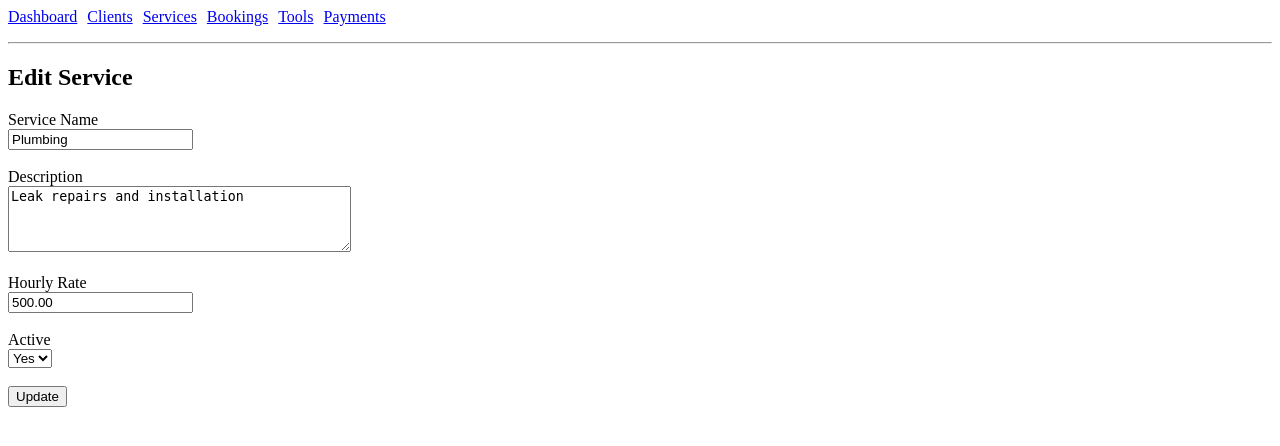
After one commit to rsarthou555264zee/assessment_beginner, a PHP site: page /pages/services_edit.php?id=1 in a window 1280 px wide. The commit adds this page. Shown: the top 446 px of the page. Run offline with PHP 8.4, Linux system fonts and the light colour scheme; data comes from the database, SQL or seed files in the repository.

Commit message:
lab3 service management (list + edit)

```diff
--- a/index.php
+++ b/index.php
@@ -14,6 +14,7 @@ $revenue = $revRow['s'];
 <head>
   <meta charset="utf-8">
   <title>Dashboard</title>
+  <!-- <link rel="stylesheet" href="style.css"> -->
 </head>
 <body>
 <?php include "nav.php"; ?>
@@ -29,7 +30,7 @@ $revenue = $revRow['s'];
 
 <p>
   Quick links:
-  <a href="/assessment_beginner/pages/clients_add.php">Add Client</a> |
+  <a href="/assessment_beginner/pages/clients_add.php">Add Client</a>
   <a href="/assessment_beginner/pages/bookings_create.php">Create Booking</a>
 </p>
 
--- /dev/null
+++ b/pages/services_edit.php
@@ -0,0 +1,49 @@
+<?php
+include "../db.php";
+$id = $_GET['id'];
+
+$get = mysqli_query($conn, "SELECT * FROM services WHERE service_id = $id");
+$service = mysqli_fetch_assoc($get);
+
+if (isset($_POST['update'])) {
+  $name = $_POST['service_name'];
+  $desc = $_POST['description'];
+  $rate = $_POST['hourly_rate'];
+  $active = $_POST['is_active'];
+
+  mysqli_query($conn, "UPDATE services
+    SET service_name='$name', description='$desc', hourly_rate='$rate', is_active='$active'
+    WHERE service_id=$id");
+
+  header("Location: services_list.php");
+  exit;
+}
+?>
+<!doctype html>
+<html>
+<head><meta charset="utf-8"><title>Edit Service</title></head>
+<body>
+<?php include "../nav.php"; ?>
+
+<h2>Edit Service</h2>
+
+<form method="post">
+  <label>Service Name</label><br>
+  <input type="text" name="service_name" value="<?php echo $service['service_name']; ?>"><br><br>
+
+  <label>Description</label><br>
+  <textarea name="description" rows="4" cols="40"><?php echo $service['description']; ?></textarea><br><br>
+
+  <label>Hourly Rate</label><br>
+  <input type="text" name="hourly_rate" value="<?php echo $service['hourly_rate']; ?>"><br><br>
+
+  <label>Active</label><br>
+  <select name="is_active">
+    <option value="1" <?php if($service['is_active']==1) echo "selected"; ?>>Yes</option>
+    <option value="0" <?php if($service['is_active']==0) echo "selected"; ?>>No</option>
+  </select><br><br>
+
+  <button type="submit" name="update">Update</button>
+</form>
+</body>
+</html>
```
Also changed, not shown: pages/services_list.php (added, +28 -0 lines), style.css (added, +23 -0 lines).
